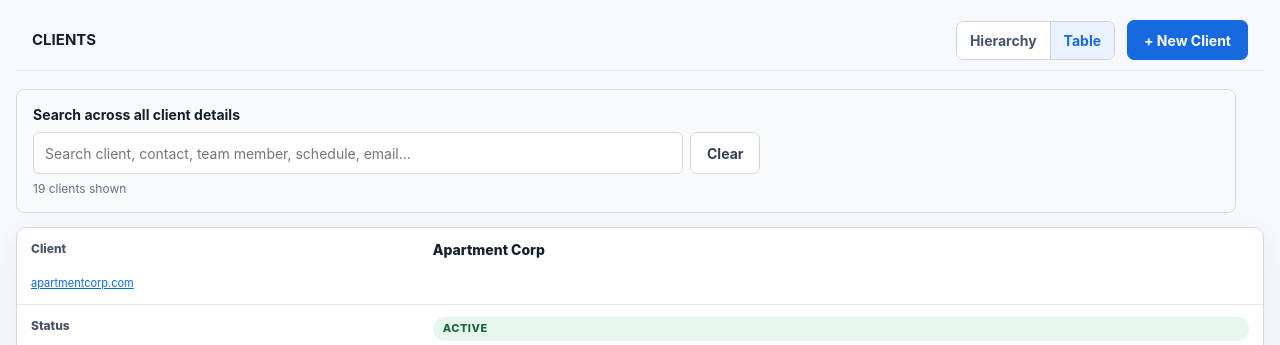
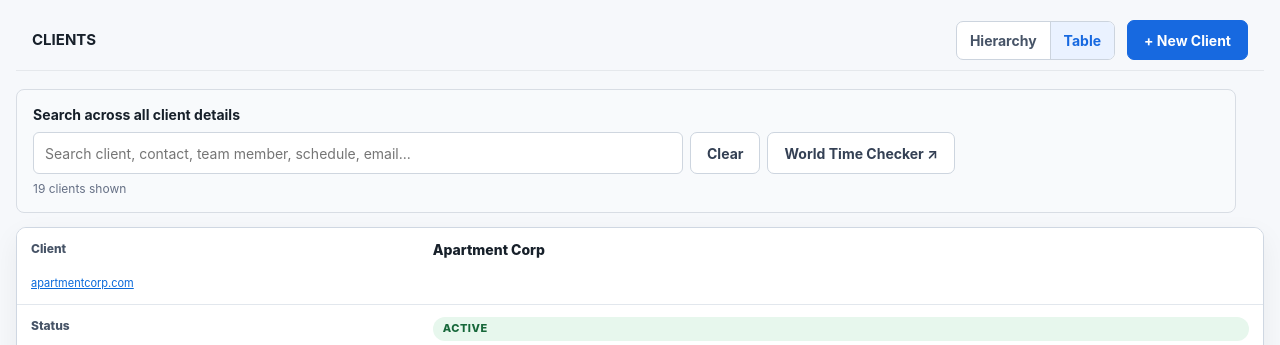
Before and after one commit to HaroldOrtega-port/EZPZ-Client-Database, a Flask app: page / in a window 1280 px wide. Shown: the part 58-403 px from the top of the page. Run offline with Flask 3, Linux system fonts and the light colour scheme.

Commit message:
Add World Time Checker to client search

```diff
--- a/templates/index.html
+++ b/templates/index.html
@@ -4,7 +4,7 @@
 <section class="directory-head"><h1>CLIENTS</h1><div class="directory-actions"><div class="view-switch" aria-label="Choose client view"><a class="{% if view_mode == 'tree' %}active{% endif %}" href="{{ url_for('index', view='tree') }}">Hierarchy</a><a class="{% if view_mode == 'table' %}active{% endif %}" href="{{ url_for('index', view='table') }}">Table</a></div><a class="btn primary" href="{{ url_for('create_client') }}">+ New Client</a></div></section>
 
 {% if view_mode == 'table' %}
-<div class="table-search-bar"><label for="client-table-search">Search across all client details</label><div><input id="client-table-search" type="search" placeholder="Search client, contact, team member, schedule, email..." autocomplete="off"><button id="clear-table-search" class="btn" type="button">Clear</button></div><p id="table-result-count" aria-live="polite"></p></div>
+<div class="table-search-bar"><label for="client-table-search">Search across all client details</label><div><input id="client-table-search" type="search" placeholder="Search client, contact, team member, schedule, email..." autocomplete="off"><button id="clear-table-search" class="btn" type="button">Clear</button><a class="btn time-check-link" href="https://www.worldtimebuddy.com/" target="_blank" rel="noopener noreferrer">World Time Checker ↗</a></div><p id="table-result-count" aria-live="polite"></p></div>
 <div class="directory-table-wrap panel">
   <table id="client-directory-table" class="directory-table">
     <thead><tr><th>Client</th><th>Status</th><th>Company Details</th><th>Monthly Service</th><th>Communication</th><th>Key Client Contacts</th><th>EZPZ Team</th><th>Regular Work Schedule</th><th></th></tr></thead>
```
